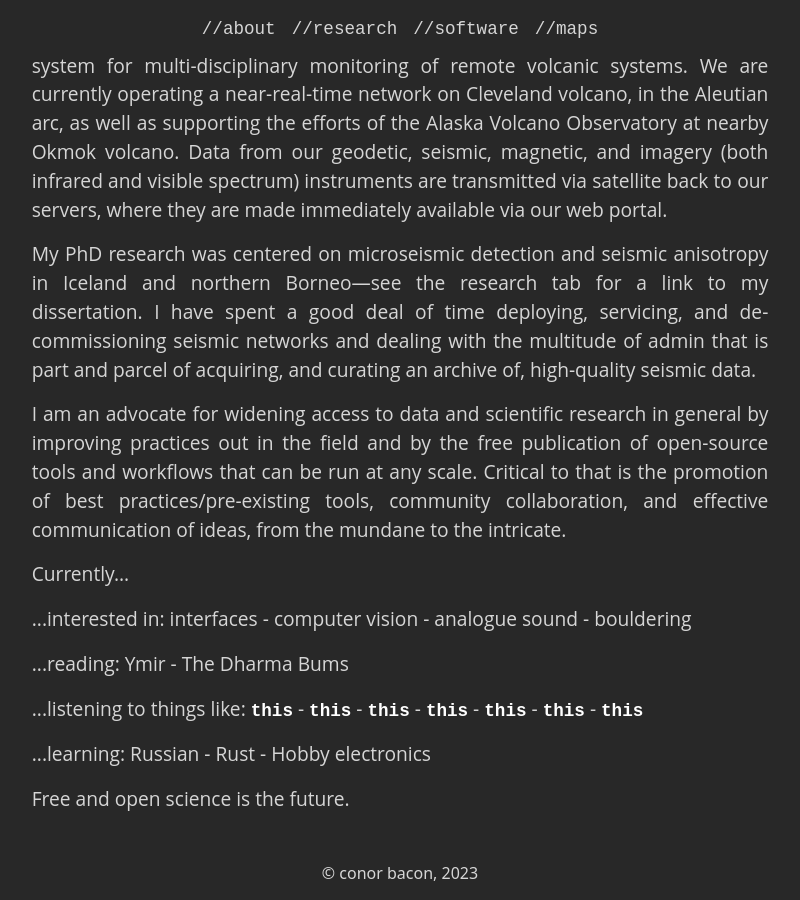
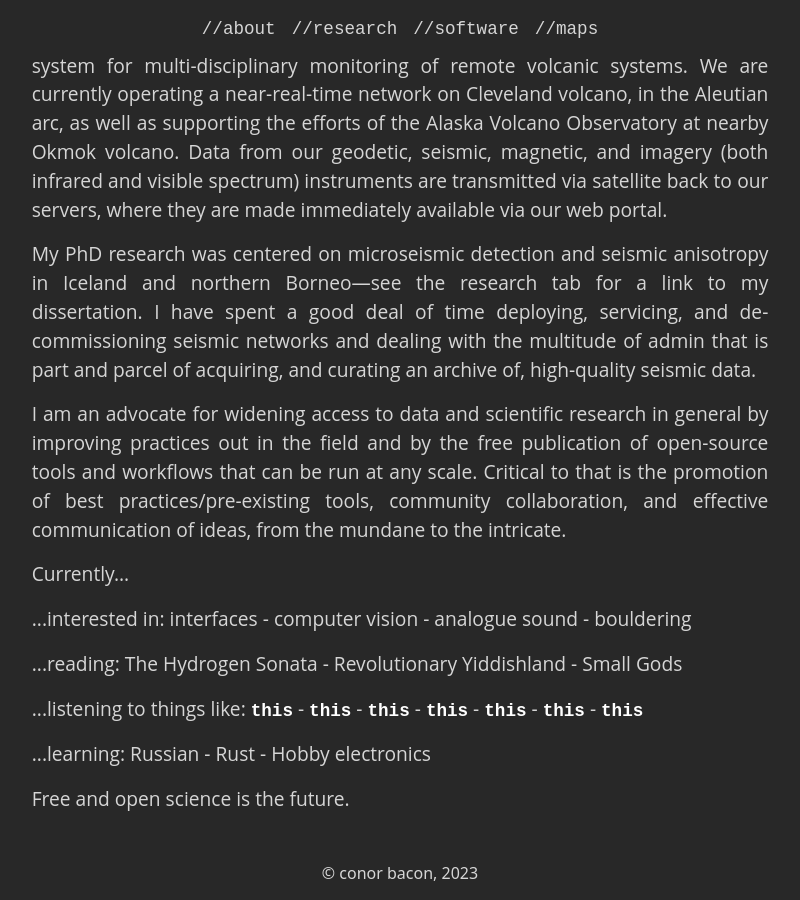
Before and after one commit to hemmelig/hemmelig.github.io, a Jekyll site: the page built from index.html, in a window 1280 px wide and 900 px high, scrolled down 610 px. Shown: the whole window, without its empty margins (240-1040 px from the left). Built offline with Jekyll 4.4.1, drawn with Linux system fonts in a browser that asks for light colours; nearby versions of some CDN libraries; some web fonts are replaced; a script that is not in the unit is left out.

Commit message:
:books: Update current reading EOM

```diff
--- a/index.html
+++ b/index.html
@@ -9,8 +9,9 @@ interests:
   - analogue sound
   - bouldering
 books:
-  - Ymir
-  - The Dharma Bums
+  - The Hydrogen Sonata
+  - Revolutionary Yiddishland
+  - Small Gods
 beats:
   - _IFtJ-XTXF8
   - Dm4HUjunhQU
```
